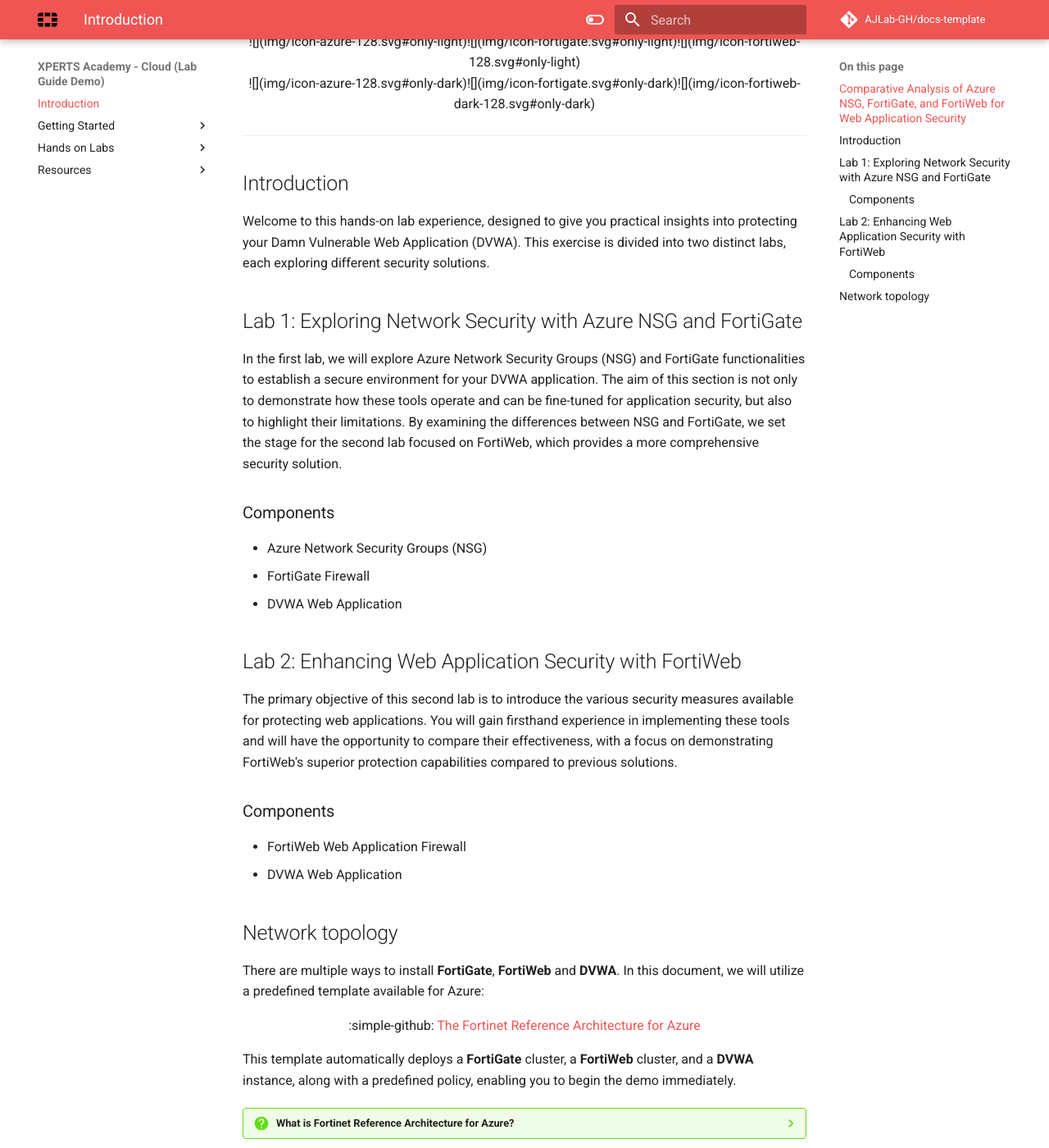
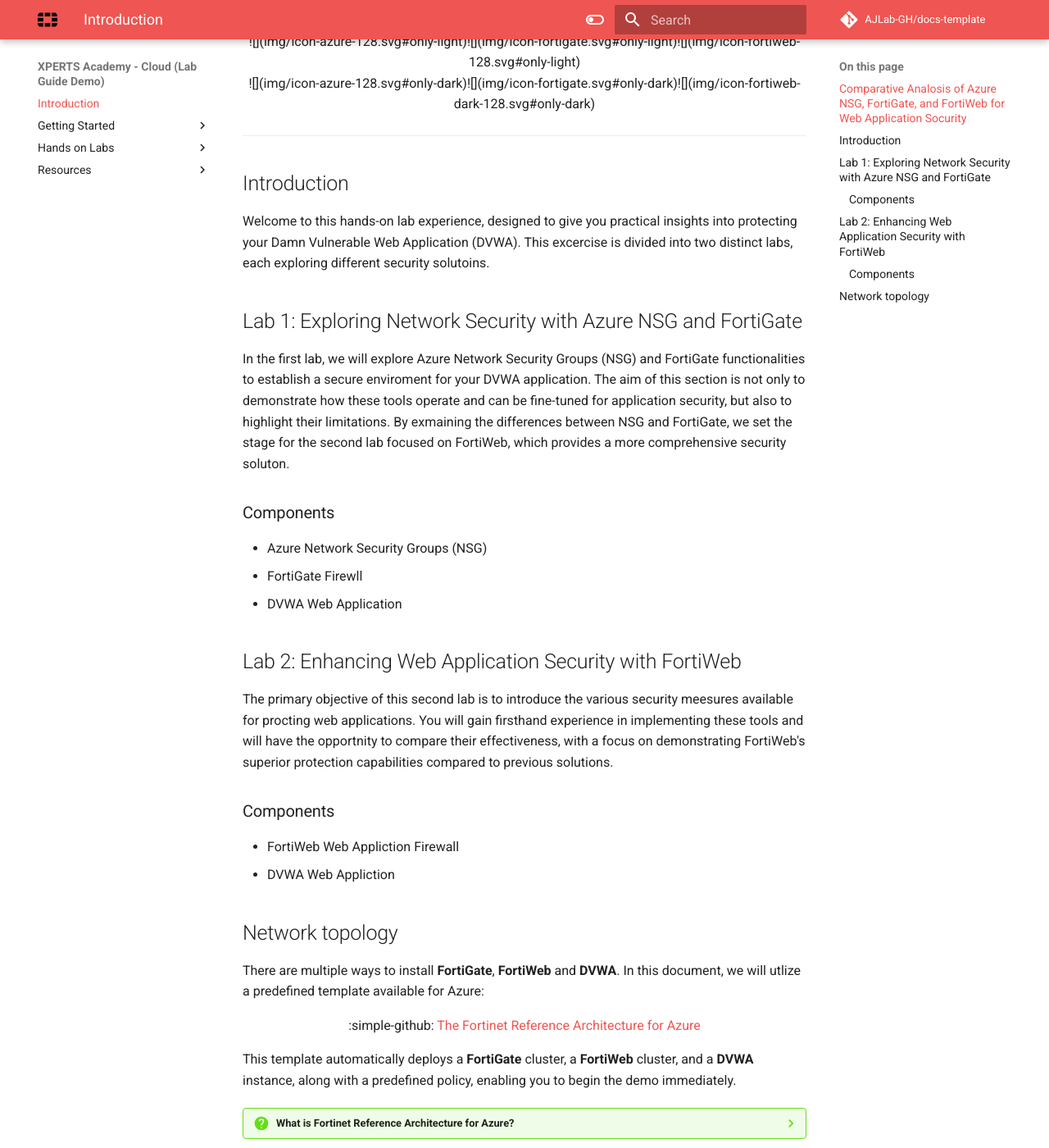
Before and after one commit to ajlab-gh/xperts-docs-demo, an MkDocs documentation site: the page built from docs/index.md, in a window 1280 px wide and 1400 px high, scrolled down 262 px. Shown: the whole window at 82% size. Built offline with MkDocs 1.6.1 and Material for MkDocs 9.7.7, drawn with Linux system fonts in a browser that asks for light colours; some of the changed text lies outside the part shown.

Commit message:
added typos to lab guide to serve as a functional area for collaborators to contribute their fixes in a simulated environment

```diff
--- a/docs/index.md
+++ b/docs/index.md
@@ -1,6 +1,6 @@
 # Hands-On Lab: Fortinet Azure Blueprint
 
-## Comparative Analysis of Azure NSG, FortiGate, and FortiWeb for Web Application Security
+## Comparative Analosis of Azure NSG, FortiGate, and FortiWeb for Web Application Socurity
 
 ---
 
@@ -10,30 +10,30 @@
 
 ## Introduction
 
-Welcome to this hands-on lab experience, designed to give you practical insights into protecting your Damn Vulnerable Web Application (DVWA). This exercise is divided into two distinct labs, each exploring different security solutions.
+Welcome to this hands-on lab experience, designed to give you practical insights into protecting your Damn Vulnerable Web Application (DVWA). This excercise is divided into two distinct labs, each exploring different security solutoins.
 
 ## Lab 1: Exploring Network Security with Azure NSG and FortiGate
 
-In the first lab, we will explore Azure Network Security Groups (NSG) and FortiGate functionalities to establish a secure environment for your DVWA application. The aim of this section is not only to demonstrate how these tools operate and can be fine-tuned for application security, but also to highlight their limitations. By examining the differences between NSG and FortiGate, we set the stage for the second lab focused on FortiWeb, which provides a more comprehensive security solution.
+In the first lab, we will explore Azure Network Security Groups (NSG) and FortiGate functionalities to establish a secure enviroment for your DVWA application. The aim of this section is not only to demonstrate how these tools operate and can be fine-tuned for application security, but also to highlight their limitations. By exmaining the differences between NSG and FortiGate, we set the stage for the second lab focused on FortiWeb, which provides a more comprehensive security soluton.
 
 ### Components
 
 - Azure Network Security Groups (NSG)
-- FortiGate Firewall
+- FortiGate Firewll
 - DVWA Web Application
 
 ## Lab 2: Enhancing Web Application Security with FortiWeb
 
-The primary objective of this second lab is to introduce the various security measures available for protecting web applications. You will gain firsthand experience in implementing these tools and will have the opportunity to compare their effectiveness, with a focus on demonstrating FortiWeb's superior protection capabilities compared to previous solutions.
+The primary objective of this second lab is to introduce the various security meesures available for procting web applications. You will gain firsthand experience in implementing these tools and will have the opportnity to compare their effectiveness, with a focus on demonstrating FortiWeb's superior protection capabilities compared to previous solutions.
 
 ### Components
 
-- FortiWeb Web Application Firewall
-- DVWA Web Application
+- FortiWeb Web Appliction Firewall
+- DVWA Web Appliction
 
 ## Network topology
 
-There are multiple ways to install **FortiGate**, **FortiWeb** and **DVWA**. In this document, we will utilize a predefined template available for Azure:
+There are multiple ways to install **FortiGate**, **FortiWeb** and **DVWA**. In this document, we will utlize a predefined template available for Azure:
 
 <center>:simple-github: <a href="https://github.com/AJLab-GH/fortinetCloudBlueprint" target="_blank">The Fortinet Reference Architecture for Azure</a></center>
 
@@ -46,10 +46,10 @@
 
     ![](img/fwb-bicep-fortinet.png)
 
-    The WAF secures web servers against inbound attacks over HTTP/HTTPS, while the Next Generation Firewall supports various protocols, enabling connectivity, multi-protocol security, and serving as the primary egress mechanism. The FortiGate and FortiWeb solutions complement each other, with FortiWeb offering advanced features for HTTP/HTTPS traffic and FortiGate providing extensive capabilities for other protocols, routing, VPN termination, and SD-WAN.
+    The WAF secures web servers against inbound attacks over HTTP/HTTPS, while the Next Generation Firwall supports various protocols, enabling connectivity, multi-protocol security, and serving as the primary egress mechanism. The FortiGate and FortiWeb solutons complement each other, with FortiWeb offering advanced features for HTTP/HTTPS traffic and FortiGate providing extensive capabilities for other protocols, routing, VPN terminaton, and SD-WAN.
 
 ??? note "Network Topology"
-    This Azure BICEP template deploys a secure environment featuring **FortiGate** and **FortiWeb** for traffic inspection. The **FortiGate** setup receives non-HTTP(S) traffic, while **FortiWeb** handles HTTP(S) traffic, both using user-defined routing (UDR) and public IPs. Additionally, a **Damn Vulnerable Web Application** (DVWA) is included for security testing and learning purposes.
+    This Azure BICEP template deploys a secure enviroment featuring **FortiGate** and **FortiWeb** for traffic inspection. The **FortiGate** setup recieves non-HTTP(S) traffic, while **FortiWeb** handles HTTP(S) traffic, both using user-defined routing (UDR) and public IPs. Additionally, a **Damn Vulnerable Web Application** (DVWA) is included for security testing and learning purposes.
 
     The environment includes:
 
```
Also changed, not shown: other parts of docs/index.md (+3 -2 lines), docs/architecture.md (+12 -12 lines).
